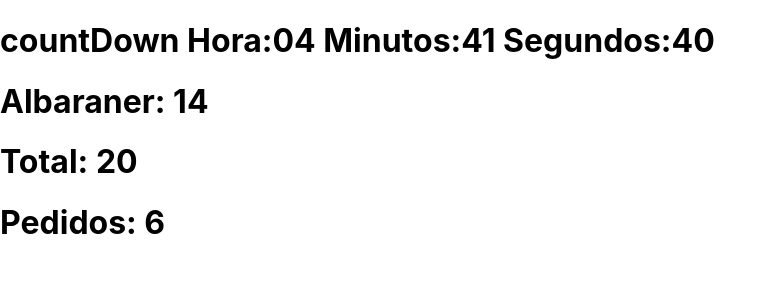
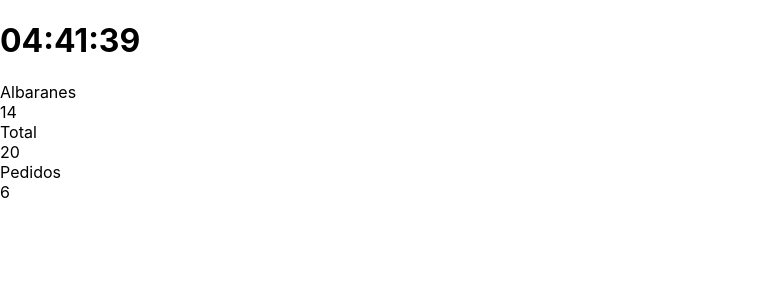
Before and after one commit to la1314/React-Redux, a React (Create React App) app in the folder panel-app/: page / in a window 1280 px wide. Shown: the top 300 px of the page, without its empty margins (0-777 px from the left). Built offline with nearby package versions, Linux system fonts and the light colour scheme.

Commit message:
Añadidas clases de APP y Refactorización

```diff
--- a/panel-app/src/components/Main/index.js
+++ b/panel-app/src/components/Main/index.js
@@ -14,7 +14,7 @@ class Main extends Component {
     fetchPending()
     fetchDeliveryNote()
     fetchClock()
-
+    get_countDown()
     setInterval(() => {
       get_countDown()
     }, 1000);
@@ -23,6 +23,10 @@ class Main extends Component {
 
   render() {
     const { clock, deliveryNote, pending } = this.props;
+
+    if (clock.c_hour === '') {
+      return null;
+    }
 
     return (
       <Page
--- a/panel-app/src/components/Main/page.js
+++ b/panel-app/src/components/Main/page.js
@@ -7,11 +7,29 @@ function page(props) {
   } = props;
 
   return (
-    <div>
-      <h1>countDown Hora:{clock.c_hour} Minutos:{clock.c_min} Segundos:{clock.c_seg}</h1>
-      <h1>Albaraner: {deliveryNote.data}</h1>
-      <h1>Total: {deliveryNote.data + pending.data}</h1>
-      <h1>Pedidos: {pending.data}</h1>
+    <div className='app_container'>
+
+      <div className='app_container_header'>
+        <h1>{clock.c_hour}:{clock.c_min}:{clock.c_seg}</h1>
+      </div>
+
+      <div className='app_container_body'>
+        <div className='acb_deliveryNotes'>
+          <div className='acb_dn_text'>Albaranes</div>
+          <div className='acb_dn_value'>{deliveryNote.data}</div>
+        </div>
+
+        <div className='acb_total'>
+          <div className='acb_t_text'>Total</div>
+          <div className='acb_t_text'>{deliveryNote.data + pending.data}</div>
+        </div>
+
+        <div className='acb_pending'>
+          <div className='acb_p_text'>Pedidos</div>
+          <div className='acb_p_value'>{pending.data}</div>
+        </div>
+
+      </div>
     </div>
   )
 }
--- a/panel-app/src/redux/reducers/clockReducers.js
+++ b/panel-app/src/redux/reducers/clockReducers.js
@@ -12,8 +12,6 @@ const initialProps = {
 
 export default function reducer(state = initialProps, action) {
 
-  //console.log(state.days)
-
   switch (action.type) {
 
     case "CLOCK_REQUEST":
@@ -25,7 +23,7 @@ export default function reducer(state = initialProps, action) {
     case "CLOCK_SUCCESS":
 
       var newDate = new Date(action.payload);
-      newDate.setHours(state.days[newDate.getDay()][1],0,0);
+      newDate.setHours(state.days[newDate.getDay()][1], 0, 0);
 
       return {
         ...state,
@@ -47,15 +45,15 @@ export default function reducer(state = initialProps, action) {
     case "GET_COUNTDOWN":
 
       var date = new Date(state.serverDate);
-      date.setSeconds(date.getSeconds()+1)
+      date.setSeconds(date.getSeconds() + 1)
       var timeleft = state.countDownDate - date;
 
       return {
         ...state,
         serverDate: date,
-        c_hour: updateTime(Math.floor((timeleft % (1000 * 60 * 60 * 24)) / (1000 * 60 * 60))),
-        c_min: updateTime(Math.floor((timeleft % (1000 * 60 * 60)) / (1000 * 60))),
-        c_seg: updateTime(Math.floor((timeleft % (1000 * 60)) / 1000)),
+        c_hour: timeleft_cacl(timeleft, 'hours'),
+        c_min: timeleft_cacl(timeleft, 'minutes'),
+        c_seg: timeleft_cacl(timeleft, 'seconds'),
         hour: date.getHours(),
         min: date.getMinutes(),
         seg: date.getSeconds()
@@ -79,3 +77,27 @@ function updateTime(data) {
     return data;
   }
 }
+
+function timeleft_cacl(timeleft, type) {
+
+  var value;
+
+  switch (type) {
+    case 'hours':
+      value = Math.floor((timeleft % (1000 * 60 * 60 * 24)) / (1000 * 60 * 60));
+      break;
+    case 'minutes':
+      value = Math.floor((timeleft % (1000 * 60 * 60)) / (1000 * 60));
+      break;
+    case 'seconds':
+      value = Math.floor((timeleft % (1000 * 60)) / 1000);
+      break;
+
+    default:
+      value = 0;
+      break;
+  }
+
+  return updateTime(value)
+
+}
```
